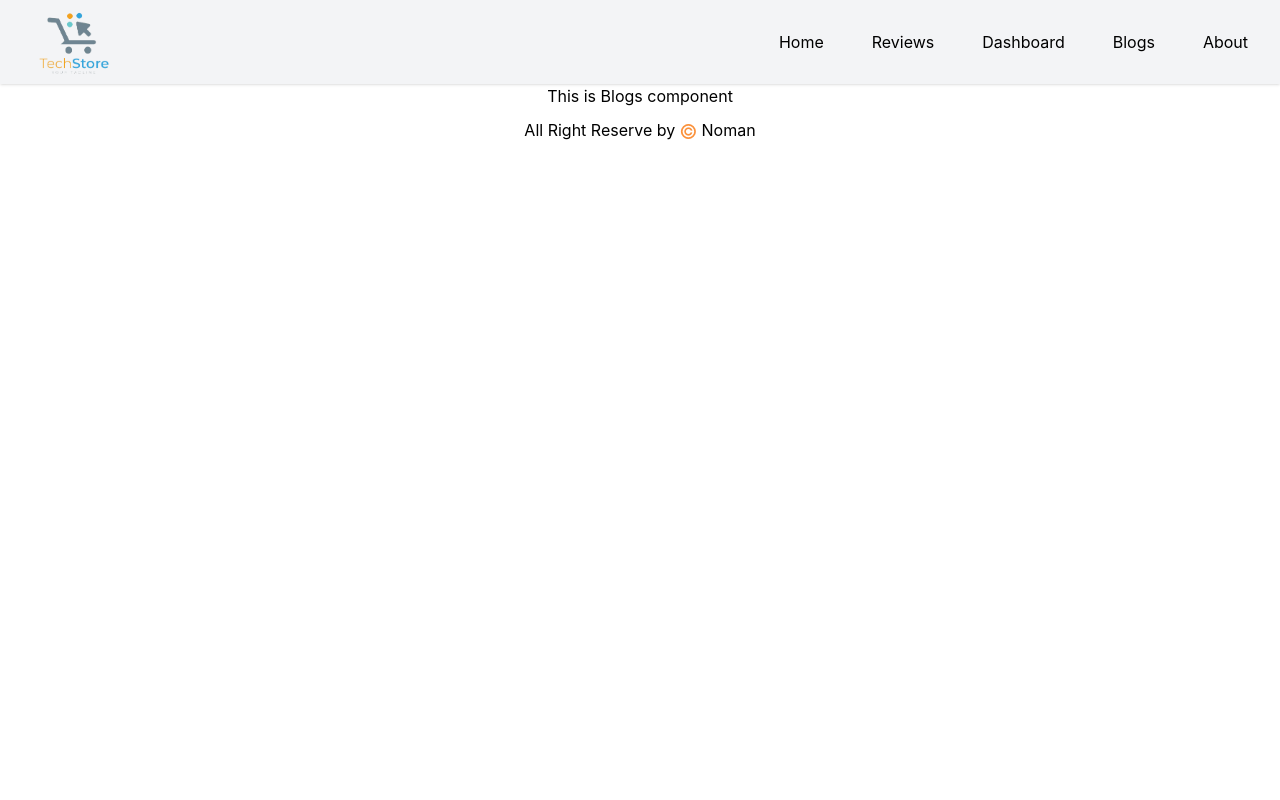
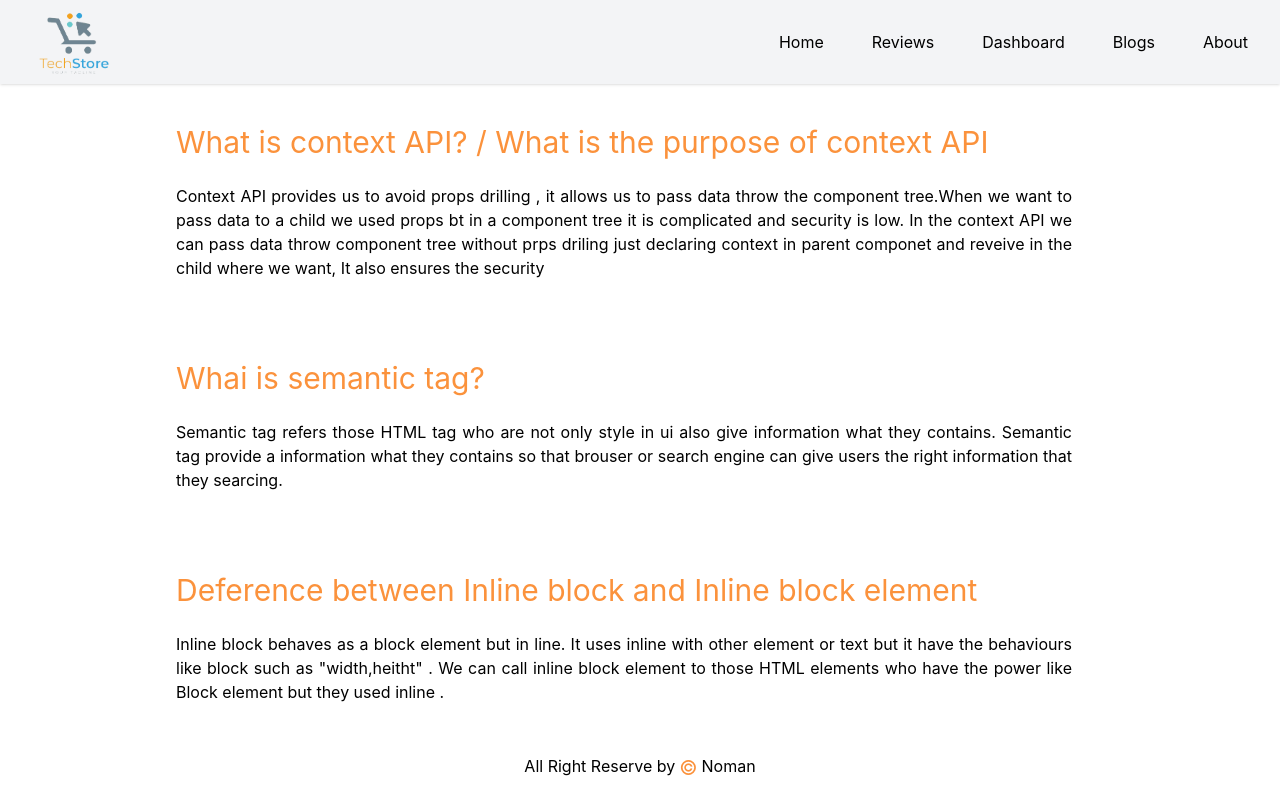
Before and after one commit to Neamul01/tech-store, a React (Create React App) app: page /blogs in a window 1280 px wide. Built offline with nearby package versions, Linux system fonts and the light colour scheme.

Commit message:
answere done

```diff
--- /dev/null
+++ b/src/components/Blogs/BlogAns/BlogAns.js
@@ -0,0 +1,13 @@
+import React from 'react';
+
+const BlogAns = ({ ans }) => {
+    const { question, Ans } = ans;
+    return (
+        <div className='text-left m-6 p-4 w-3/4'>
+            <h2 className='text-3xl mb-6 text-orange-400'>{question}</h2>
+            <p className='pr-8 text-justify'>{Ans}</p>
+        </div>
+    );
+};
+
+export default BlogAns;
--- a/src/components/Blogs/Blogs.js
+++ b/src/components/Blogs/Blogs.js
@@ -1,9 +1,32 @@
 import React from 'react';
+import BlogAns from './BlogAns/BlogAns';
 
 const Blogs = () => {
+    const questionAns = [
+        {
+            id: 1,
+            question: 'What is context API? / What is the purpose of context API',
+            Ans: 'Context API provides us to avoid props drilling , it allows us to pass data throw the component tree.When we want to pass data to a child we used props bt in a component tree it is complicated and security is low. In the context API we can pass data throw component tree without prps driling just declaring context in parent componet and reveive in the child where we want, It also ensures the security'
+        },
+        {
+            id: 2,
+            question: 'Whai is semantic tag?',
+            Ans: 'Semantic tag refers those HTML tag who are not only style in ui also give information what they contains. Semantic tag provide a information what they contains so that brouser or search engine can give users the right information that they searcing.'
+        },
+        {
+            id: 3,
+            question: 'Deference between Inline block and Inline block element',
+            Ans: 'Inline block behaves as a block element but in line. It uses inline with other element or text but it have the behaviours like block such as "width,heitht" . We can call inline block element to those HTML elements who have the power like Block element but they used inline .'
+        }
+    ]
     return (
-        <div>
-            <h2>This is Blogs component</h2>
+        <div className=' flex flex-wrap justify-center'>
+            {
+                questionAns.map(ans => <BlogAns
+                    ans={ans}
+                    key={ans.id}
+                ></BlogAns>)
+            }
         </div>
     );
 };
```
